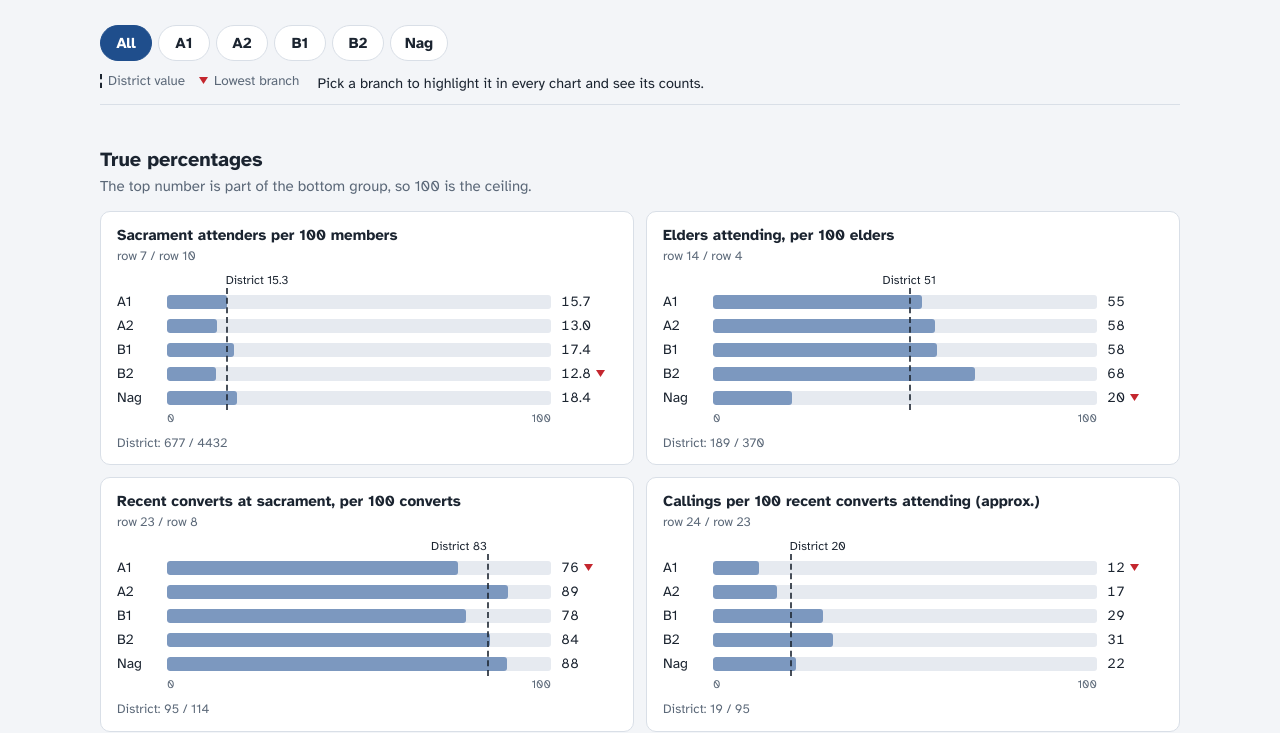
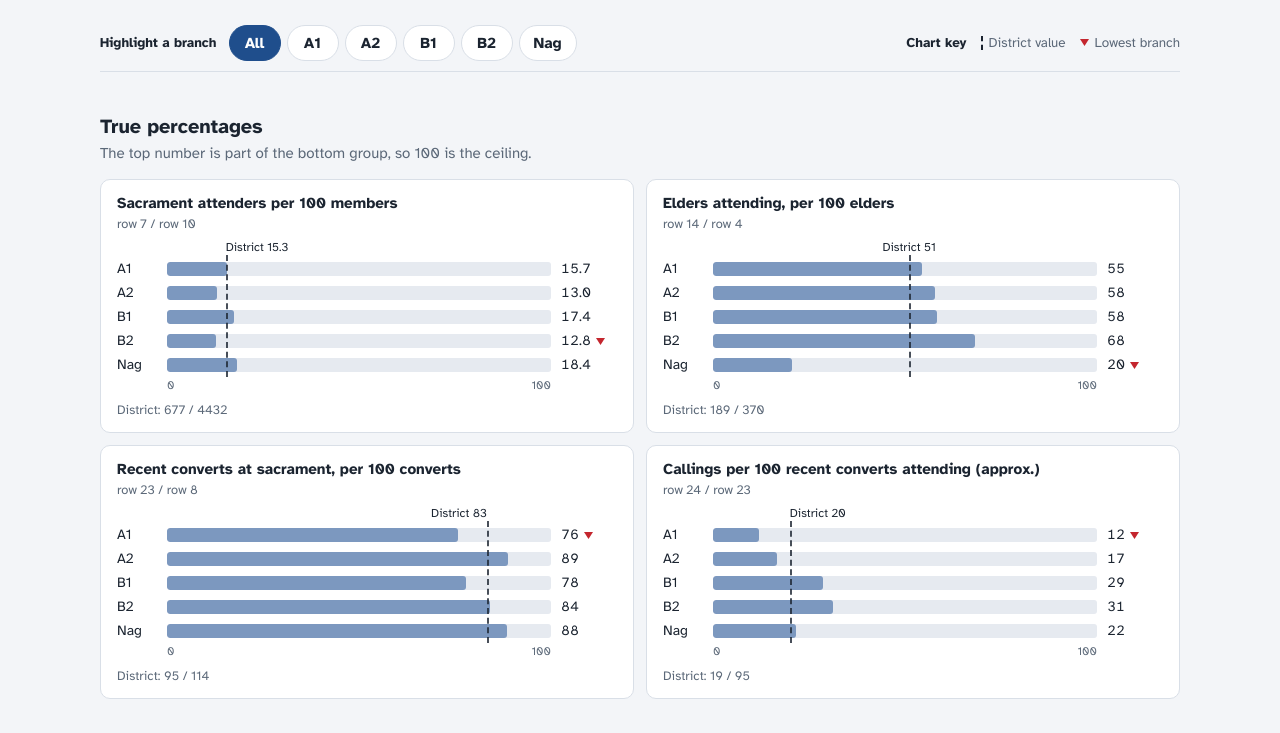
Before and after one commit to mcglenn07/lcr-q2, a plain HTML site: page index.html in a window 1280 px wide. Shown: the part 94-827 px from the top of the page. Drawn offline with Linux system fonts and the light colour scheme.

Commit message:
Clarify picker: label the buttons, separate chart key, show summary only when a branch is picked
Co-Authored-By: Claude Opus 5.5 <noreply@anthropic.com>

```diff
--- a/index.html
+++ b/index.html
@@ -42,13 +42,17 @@ body{margin:0;background:var(--bg);color:var(--ink);font-family:"Atkinson Hyperl
 .btns button:active{transform:translateY(1px)}
 .btns button[aria-pressed="true"]{background:var(--hi);border-color:var(--hi);color:var(--on-hi)}
 .btns button:focus-visible{outline:2px solid var(--hi);outline-offset:2px}
-.meta{display:flex;flex-wrap:wrap;align-items:baseline;column-gap:18px;row-gap:4px;margin-top:10px}
-.legend{display:flex;flex-wrap:wrap;gap:14px;font-size:.84rem;color:var(--muted)}
+.pk-row{display:flex;flex-wrap:wrap;align-items:center;justify-content:space-between;gap:10px 24px}
+.pk-pick{display:flex;flex-wrap:wrap;align-items:center;gap:8px 12px}
+.pk-lbl{font-size:.84rem;font-weight:700;color:var(--ink)}
+.legend{display:flex;flex-wrap:wrap;align-items:center;gap:6px 14px;font-size:.84rem;color:var(--muted)}
 .key{display:inline-flex;align-items:center;gap:6px}
 .dash{display:inline-block;width:0;height:14px;border-left:2px dashed var(--ink)}
 .arrow{display:inline-flex;color:var(--low);line-height:1}
 .arrow svg{width:9px;height:7px;fill:currentColor}
-.status{margin:0;font-size:.9rem;min-height:1.4em;flex:1 1 320px}
+.status{margin:10px 0 0;font-size:.92rem}
+.status:empty{display:none}
+.status b{font-weight:700}
 .group{margin-top:40px}
 .group h2{font-size:1.25rem;margin:0;letter-spacing:-.005em}
 .group .note{margin:2px 0 14px;color:var(--muted)}
@@ -141,8 +145,9 @@ footer p{margin:0 0 6px}
   .btns{flex-wrap:nowrap;gap:5px}
   .btns button{flex:1 1 0;min-width:0;padding:6px 0}
   .picker{padding:10px 0 8px}
-  .meta{margin-top:8px}
-  .status{font-size:.84rem;flex-basis:100%}
+  .pk-row{gap:8px}
+  .pk-pick{flex-direction:column;align-items:stretch;gap:6px;width:100%}
+  .status{font-size:.86rem;margin-top:8px}
   .group{margin-top:32px}
 }
 @media (prefers-reduced-motion:reduce){*{transition:none!important}}
@@ -156,14 +161,18 @@ footer p{margin:0 0 6px}
   </header>
 
   <div class="picker">
-    <div class="btns" role="group" aria-label="Highlight a branch"></div>
-    <div class="meta">
-      <div class="legend">
+    <div class="pk-row">
+      <div class="pk-pick">
+        <span class="pk-lbl" id="pk-lbl">Highlight a branch</span>
+        <div class="btns" role="group" aria-labelledby="pk-lbl"></div>
+      </div>
+      <div class="legend" role="group" aria-label="Chart key">
+        <span class="pk-lbl">Chart key</span>
         <span class="key"><i class="dash" aria-hidden="true"></i>District value</span>
         <span class="key"><span class="arrow" aria-hidden="true"><svg viewBox="0 0 9 7"><path d="M0 0h9L4.5 7z"/></svg></span>Lowest branch</span>
       </div>
-      <p class="status" id="status" aria-live="polite"></p>
     </div>
+    <p class="status" id="status" aria-live="polite"></p>
   </div>
 
   <div id="groups"></div>
@@ -205,7 +214,6 @@ footer p{margin:0 0 6px}
   var btnsEl=document.querySelector(".btns");
   var ALL=[];
   var cur="All";
-  var HINT="Pick a branch to highlight it in every chart and see its counts.";
   var LO_SVG='<svg viewBox="0 0 9 7" aria-hidden="true"><path d="M0 0h9L4.5 7z"/></svg>';
 
   /* Attendance planner */
@@ -410,15 +418,15 @@ footer p{margin:0 0 6px}
   });
 
   function updateStatus(b){
-    if(b==="All"){statusEl.textContent=HINT;return;}
+    if(b==="All"){statusEl.textContent="";return;}
     var i=B.indexOf(b);
     var rates=ALL.filter(function(m){return !m.c;});
     var above=rates.filter(function(m){return m.v[i]>m.dv;}).length;
     var lows=ALL.filter(function(m){return m.v[i]===m.lo;}).map(function(m){return m.s;});
     var code=L[b]!==b?" (LCR "+L[b]+")":"";
-    var t=b+code+" is above the district value on "+above+" of "+rates.length+" rates";
+    var t="<b>"+b+code+"</b> is above the district value on "+above+" of "+rates.length+" rates";
     t+=lows.length?(" and lowest on "+(lows.length===1?"1 measure":lows.length+" measures")+": "+lows.join(", ")+"."):" and not lowest on any measure.";
-    statusEl.textContent=t;
+    statusEl.innerHTML=t;
   }
 
   function select(b){
```
